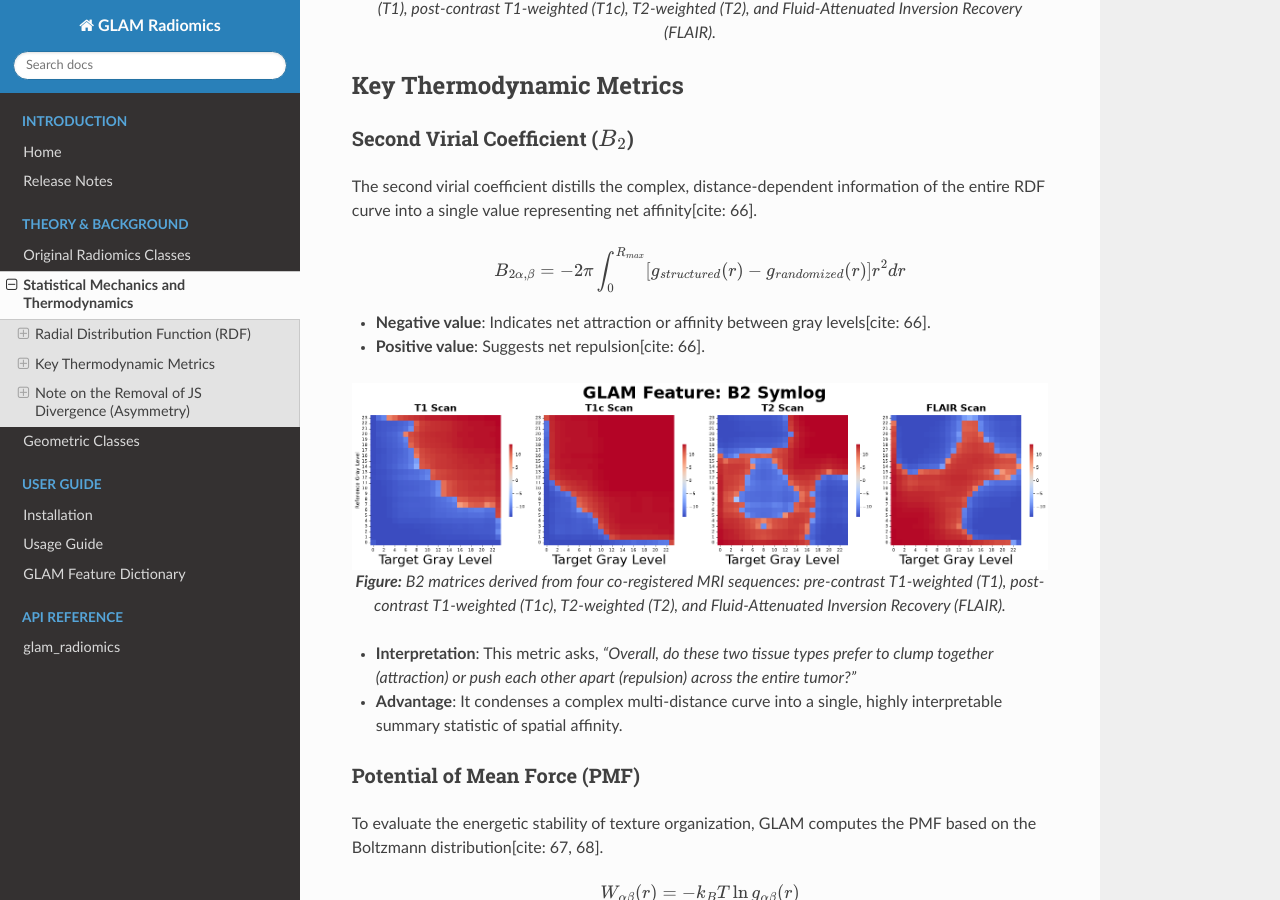
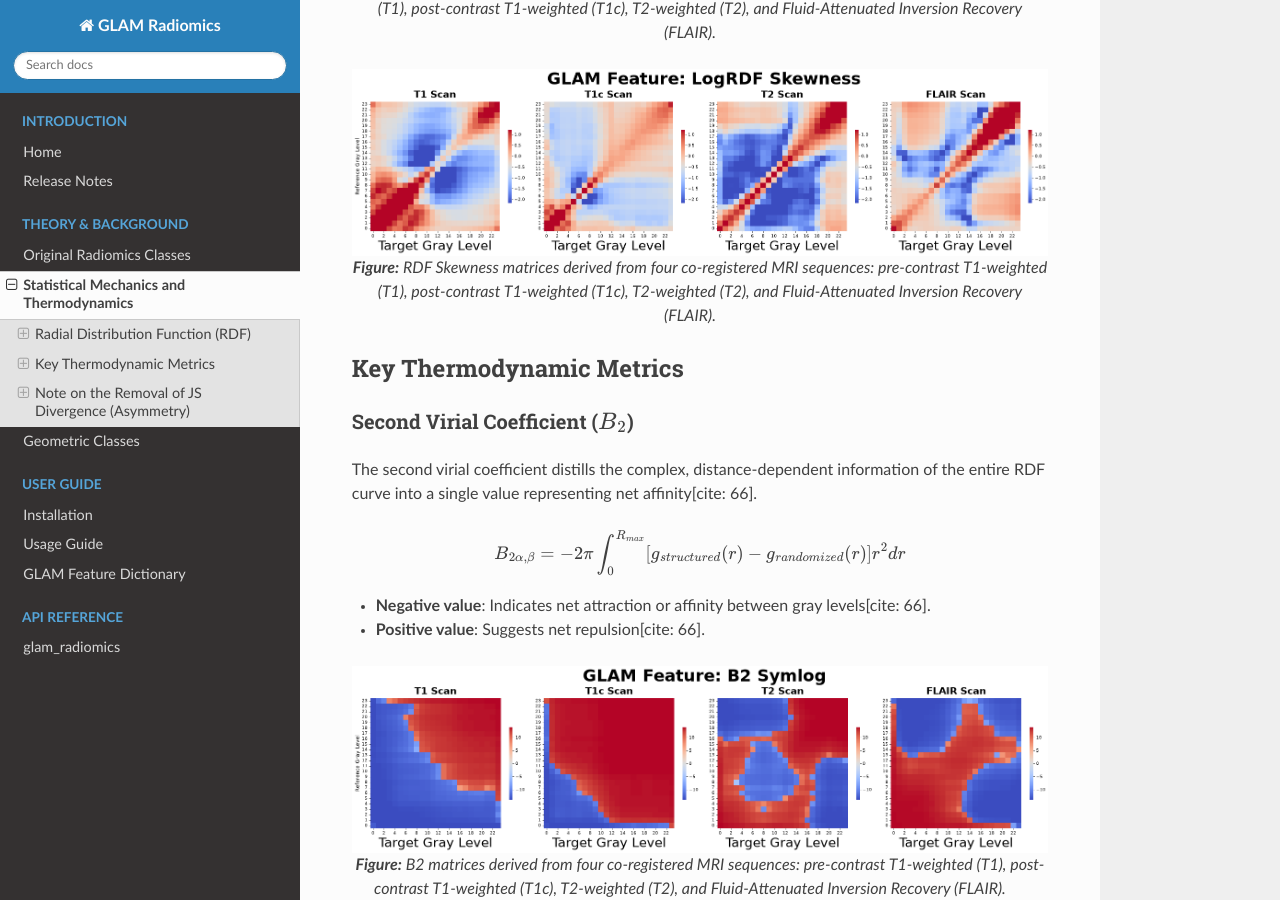
Before and after one commit to yurivelichko/glam-radiomics, a Sphinx documentation site: the page built from docs/source/theory/statistical_mechanics.rst, in a window 1280 px wide and 900 px high, scrolled down 1271 px. Built offline with Sphinx 7.4.7 and the Read the Docs theme 3.1.0, drawn with Linux system fonts in a browser that asks for light colours.

Commit message:
Documentation update - Adding RDF Skewness

```diff
--- a/docs/source/theory/statistical_mechanics.rst
+++ b/docs/source/theory/statistical_mechanics.rst
@@ -31,6 +31,13 @@ To capture the extensive information embedded in the full RDF curves without inc
    :alt: Second Virial Coefficient
 
    **Figure:** RDF Median matrices derived from four co-registered MRI sequences: pre-contrast T1-weighted (T1), post-contrast T1-weighted (T1c), T2-weighted (T2), and Fluid-Attenuated Inversion Recovery (FLAIR).
+
+.. figure:: /_static/GLAM_LogRDF_Skewness.png
+   :width: 700px
+   :align: center
+   :alt: Second Virial Coefficient
+
+   **Figure:** RDF Skewness matrices derived from four co-registered MRI sequences: pre-contrast T1-weighted (T1), post-contrast T1-weighted (T1c), T2-weighted (T2), and Fluid-Attenuated Inversion Recovery (FLAIR).
 
 Key Thermodynamic Metrics
 -------------------------
```
